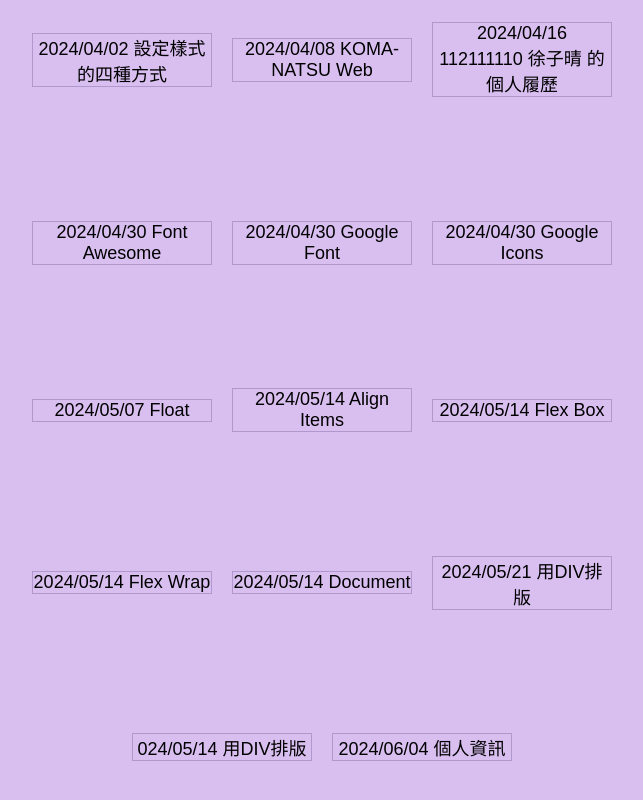
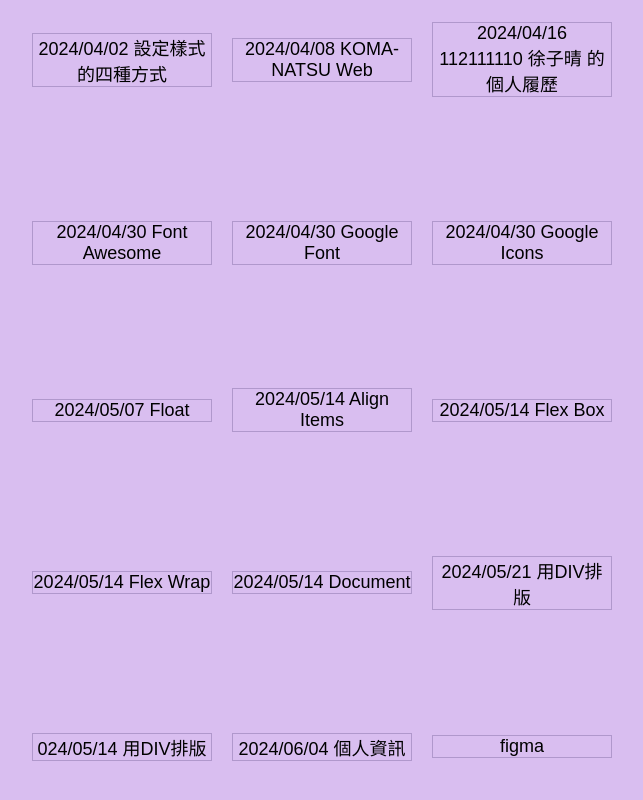
Before and after one commit to Hzn0404/Hzn0404, a plain HTML site: page 20240604/portfolio.html in a window 1280 px wide. Shown: the part 400-1200 px from the top of the page, without its empty margins (318-961 px from the left). Drawn offline with Linux system fonts and the light colour scheme.

Commit message:
Update portfolio.html

```diff
--- a/20240604/portfolio.html
+++ b/20240604/portfolio.html
@@ -69,6 +69,7 @@
                 <li><a href="../20240521/layout-div.html">2024/05/21 用DIV排版</a></li>
                 <li><a href="../20240521/layout-tag.html">024/05/14 用DIV排版</a></li>
                 <li><a href="../20240604/website.html">2024/06/04 個人資訊</a></li>
+                <li><a href="https://www.figma.com/design/lFORyEsg7kTHeH2tgQazdq/%E5%80%8B%E4%BA%BA%E7%B6%B2%E7%AB%99?node-id=0-1&t=1lAqU4qt4hEemKgF-0">figma </a></li>
             </ul>
         </section>
     </div>
```
